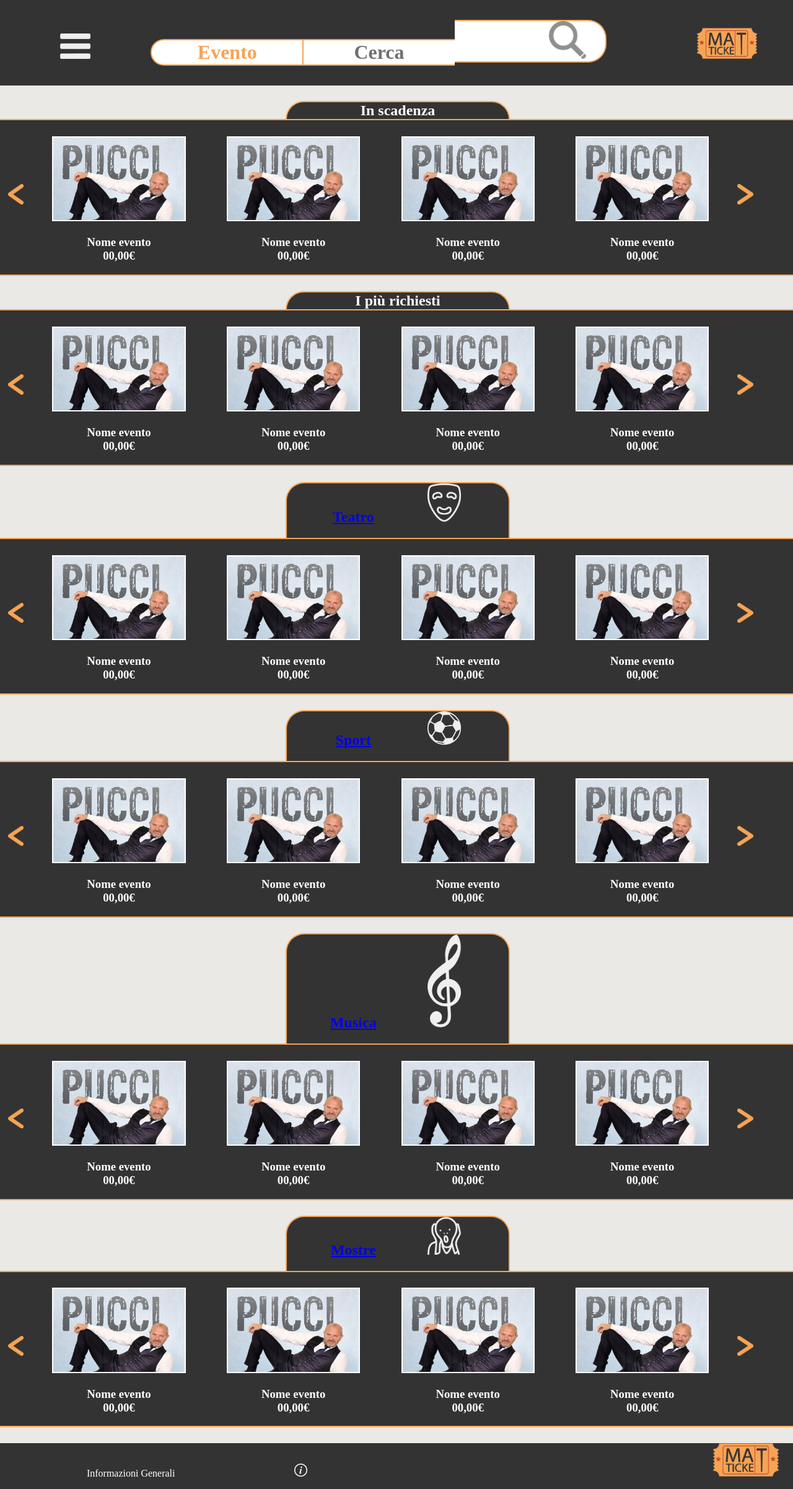
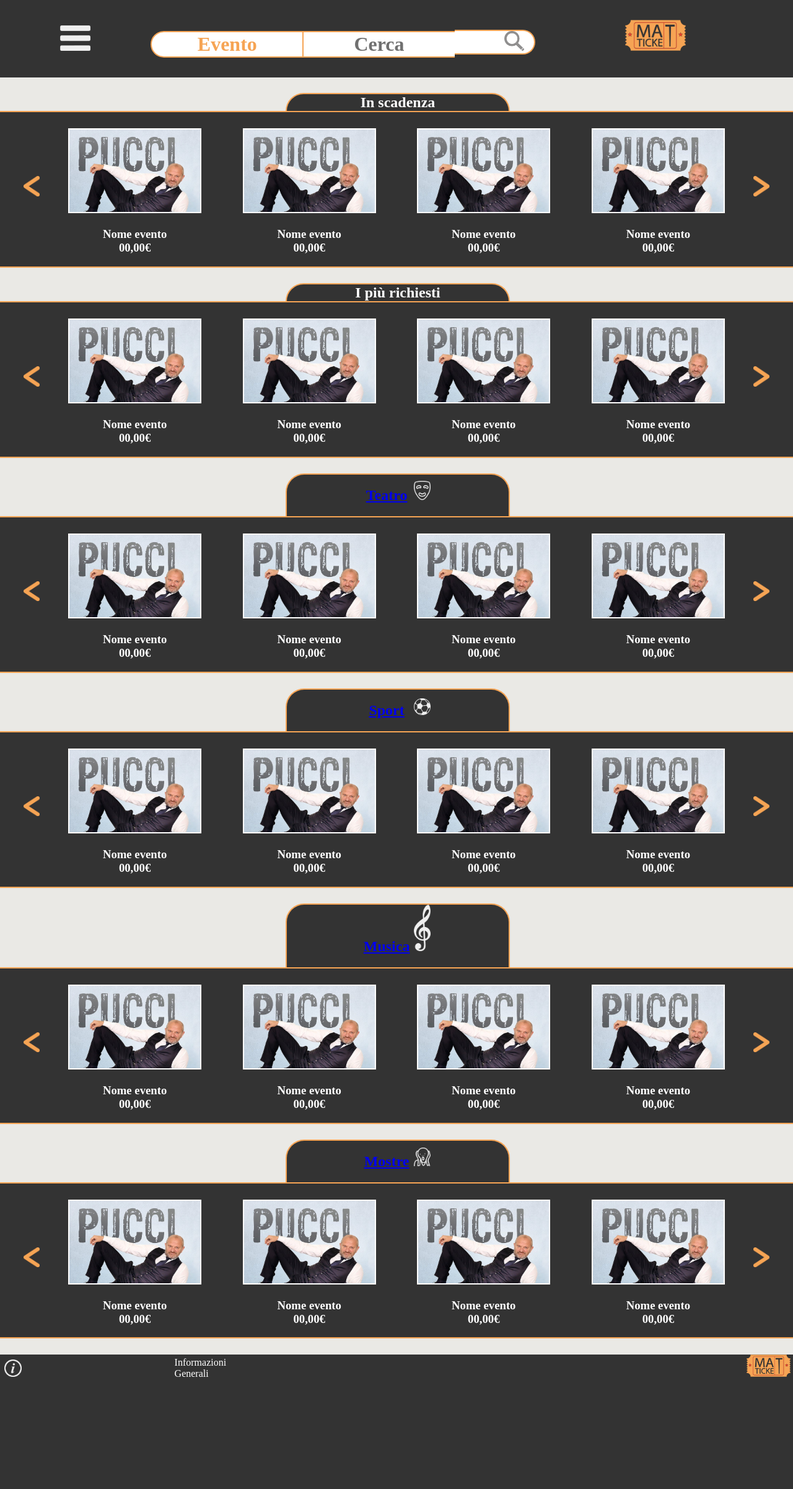
Before and after one commit to andreatassani/matticket, a PHP site: page /home.html in a window 1280 px wide. Shown: the whole page at 62% size. After the commit the page ends 2222 px from the top, so only its background shows below. Run offline with PHP 8.4, Linux system fonts and the light colour scheme.

Commit message:
-home- improved

```diff
--- a/programmazione/html/css/home.css
+++ b/programmazione/html/css/home.css
@@ -9,6 +9,7 @@ header, div h2, div img, div ul, footer {
 
 header {
     margin-bottom:2%;
+    height: 1%;
 }
 
 header ul li{
@@ -105,6 +106,7 @@ ul li{
     border-top: 2px solid rgb(246, 164, 84);
     border-bottom: 2px solid rgb(246, 164, 84);
     margin-bottom:2%;
+    text-align: center;
 }
 
 #intestazione {
@@ -121,10 +123,21 @@ ul li{
 
 
 #logoSubCat {
-    width: 20%;
-    height: 20%;
-    padding-left: 20%;
-    padding-top:0%;
+    width: 10%;
+    height: 10%;
+    padding:0 0 0 0;
+}
+
+#Lente {
+    width: 10%;
+    height: 10%;
+    padding:0 0 0 0;
+}
+
+
+footer ul li p {
+    padding-right: 100%;
+    margin: 0 0 0 0;
 }
 
 ul {
@@ -133,9 +146,10 @@ ul {
 
 footer {
     color:white;
-    height: 3%;
+    height: 2%;
     width: 100%;
 }
+
 
 footer ul {
     margin : 0;
@@ -143,28 +157,16 @@ footer ul {
 
 footer ul li{
     display: inline-block;
-    width: 40%;
     list-style: none;
     text-align: center;
+    width: 22%;
 }
 
 #logoinfo  {
-    width: 5%;
-    margin-left: 0;
-    margin-right: 70%;
+    margin-right:85%;
 }
-
-footer ul li p {
-    margin-right: 2%;
-    width:100%;
-}
-
-footer ul li {
-    width: 33%;
-}
-
 #logobasso {
     height : 25%;
     width : 25%;
-    padding-left: 70%;
+    padding-left: 228%;
 }
--- a/programmazione/html/home.html
+++ b/programmazione/html/home.html
@@ -8,7 +8,7 @@
 <body>
     <header>
             <ul>
-                 <li><a href=""><img src="./img/icone/menuAPanino.png"alt="menù a panino"height="10%"width="10%"id="menuAPanino"/></a></li><li id="Evento"><h1>Evento</h1></li><li id="Cerca"><h1>Cerca</h1></li><li id="Lente"><img src="./img/icone/Cerca.png"alt="lente di ingrandimento per la ricerca"height="16.5%"width="16.5%"/></li><li><a class="logo"href="home.html"><img src="./img/Logo.png"alt="logo MaTTicket"height="40%"width="40%"id="logoalto"/></a></li>
+                 <li><a href=""><img src="./img/icone/menuAPanino.png"alt="menù a panino"height="10%"width="10%"id="menuAPanino"/></a></li><li id="Evento"><h1>Evento</h1></li><li id="Cerca"><h1>Cerca</h1></li><li id="Lente"><img src="./img/icone/Cerca.png"alt="lente di ingrandimento per la ricerca"height="15%"width="15%"/></li><li><a class="logo"href="home.html"><img src="./img/Logo.png"alt="logo MaTTicket"height="40%"width="40%"id="logoalto"/></a></li>
             </ul>
     </header>
 
@@ -48,7 +48,7 @@
         </div>
         <div>
             <ul id="intestazione">
-                <li><a href="musica.html"><h2>Musica</h2></a></li><li id="logoSubCat"><a href="musica.html"><img src = "./img/icone/Musica.png" alt="immagine di una chiave di violino"/></a></li>
+                <li><a href="musica.html"><h2>Musica</h2></a></li><li id="logoSubCat"><a href="musica.html"><img src = "./img/icone/Musica.png" alt="immagine di una chiave di violino" height ="50%" /></a></li>
             </ul>
             <ul id="oggetti">
                 <img id="freccia" src = "./img/icone/FrecciaSx.png" alt="icona di una freccia che punta verso sinistra"/><li><img src = "./img/locandine/teatro/pucci.jpg" alt="Andrea Pucci spettacolo"/> <h3>Nome evento <br> 00,00€</h3></li><li><img src = "./img/locandine/teatro/pucci.jpg" alt="Andrea Pucci spettacolo"/> <h3>Nome evento <br> 00,00€</h3></li><li><img src = "./img/locandine/teatro/pucci.jpg" alt="Andrea Pucci spettacolo"/> <h3>Nome evento <br> 00,00€</h3></li><li><img src = "./img/locandine/teatro/pucci.jpg" alt="Andrea Pucci spettacolo"/> <h3>Nome evento <br> 00,00€</h3></li><img id="freccia" src = "./img/icone/FrecciaDx.png" alt="icona di una freccia che punta verso Destra"/>
@@ -63,9 +63,11 @@
             </ul>
         </div>
     </main>
+
+    <!-- FOOTER-->
     <footer>
         <ul>
-            <li><p>Informazioni Generali</p></li><li><a href="info.html"><img src = "./img/icone/Info.png" alt="logo info" height="10%"  width="10%" id="logoinfo"/></a></li><li><img class="logo" src = "./img/logo.png" alt="logo MaTTicket" height="40%"  width="40%" id="logobasso"/></li>
+            <li><a href="info.html"><img src = "./img/icone/Info.png" alt="logo info" height="10%"  width="10%" id="logoinfo"/></a></li><li><p id="scrittainfo">Informazioni Generali</p></li><li><img class="logo" src = "./img/logo.png" alt="logo MaTTicket" height="40%"  width="40%" id="logobasso"/></li>
         </ul>
     </footer>
 </body>
```
